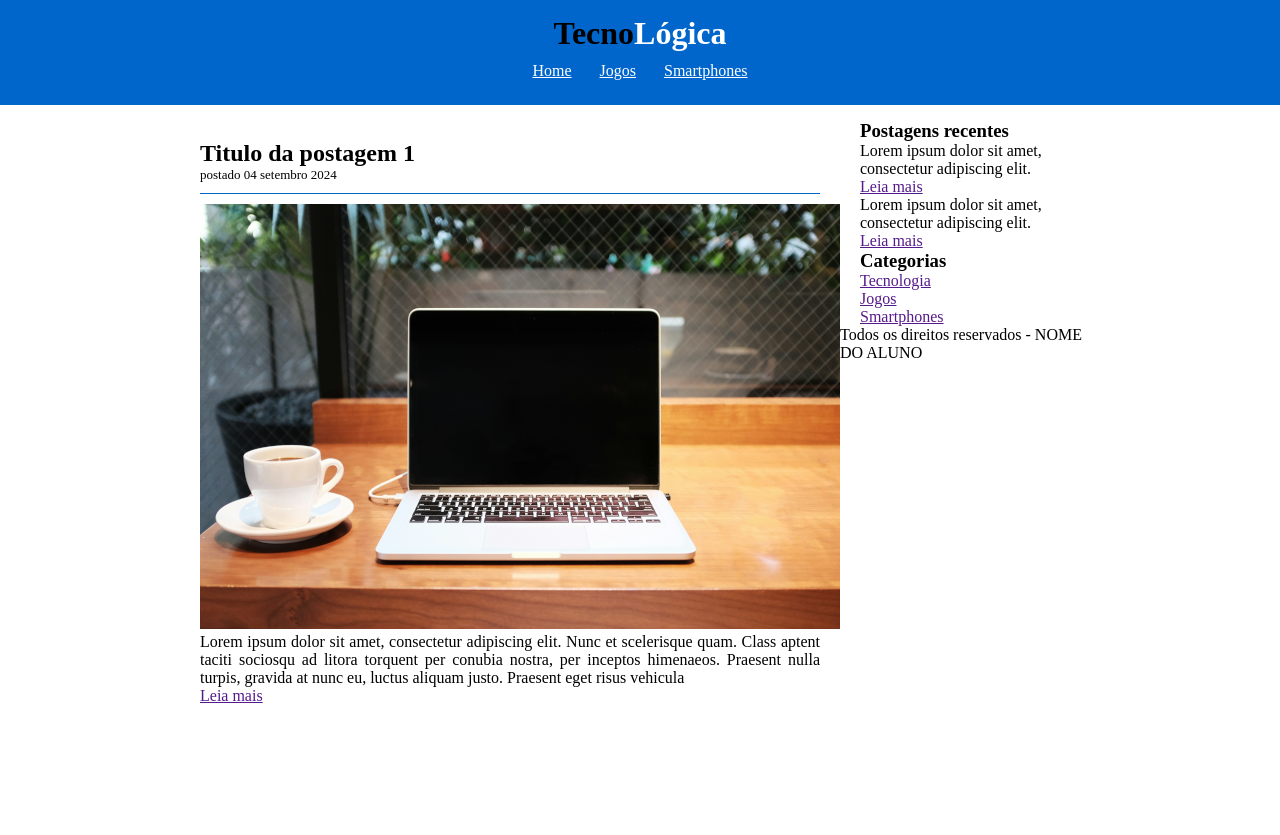
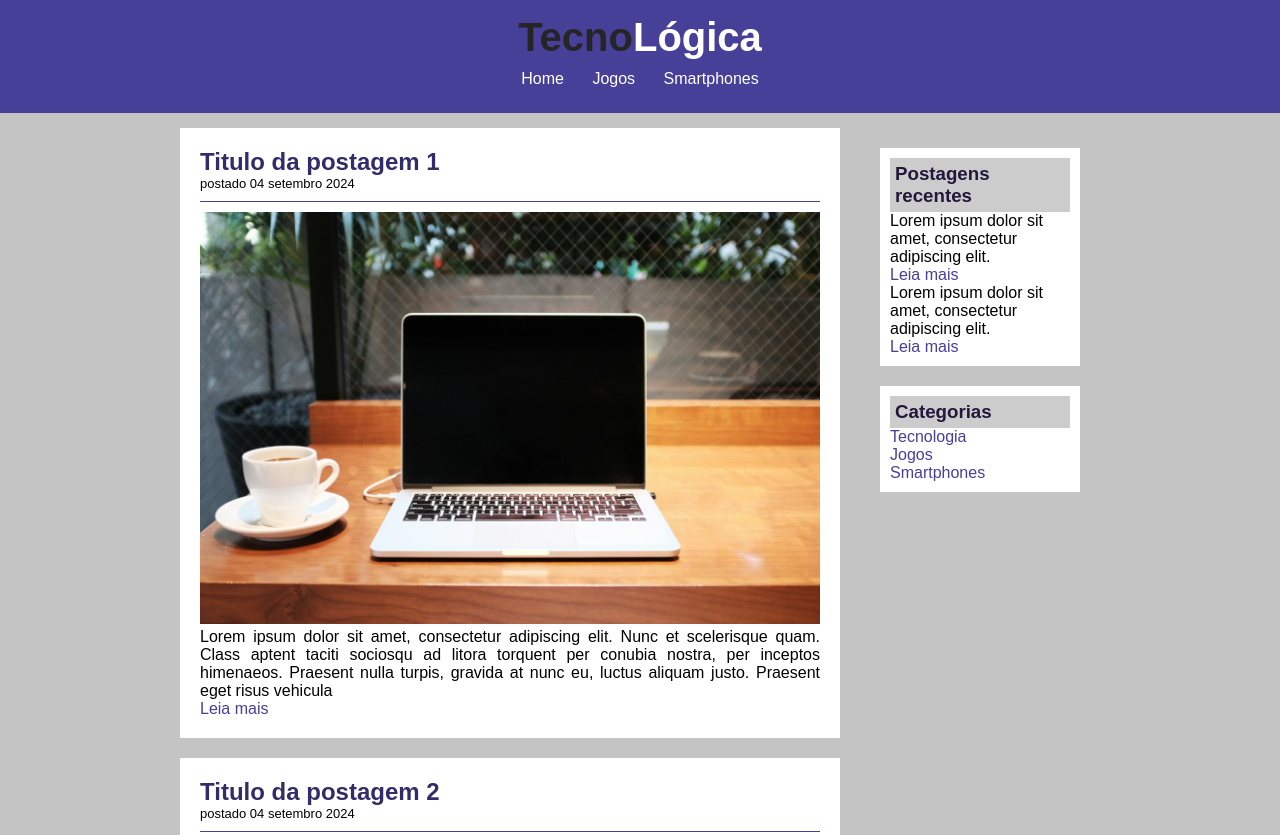
Before and after one commit to dinah-parag/Projeto-Tecnologica, a plain HTML site: page index.html in a window 1280 px wide. Shown: the top 835 px of the page. Before the commit the page ends 800 px from the top, so only its background shows below. Drawn offline with Linux system fonts and the light colour scheme.

Commit message:
pratica2WebC3

```diff
--- a/css/style.css
+++ b/css/style.css
@@ -7,10 +7,35 @@
 }
 
 /*
+****** FORMATAÇÕES GENÉRICAS ******
+*/
+
+body{
+    font-size: 16px;
+    font-family:Arial, Helvetica, sans-serif;
+    background-color: #C4C4C4;
+}
+
+h1{
+    color: #252525;
+    font-size: 40px;
+}
+
+h2{
+    color: #312d69;
+}
+
+h3{
+    color: #21183b;
+    background: #CCCCCC;
+    padding: 5px;
+}
+
+/*
 ****** HEADER ******
 */
 #header{
-    background-color: #0066CC;
+    background-color: #464099;
     padding: 15px;
     text-align: center;
 }
@@ -25,7 +50,7 @@
 }
 
 #header a:hover{
-    color: #0066CC;
+    color: #464099;
     background: #FFFFFF;
     text-decoration: none;
 }
@@ -58,14 +83,18 @@
 
 .data-post{
     font-size: 13px;
-    border-bottom: 1px solid #0066CC;
+    border-bottom: 1px solid #464099;
     padding-bottom: 10px;
     margin-bottom: 10px;
     display: block;
 }
 
+.img-post{
+    width: 620px;
+}
+
 /*
-****** Right SIDE ******
+****** RIGHT SIDE ******
 */
 
 #right-side{
@@ -73,7 +102,7 @@
     float: right;
 }
 
-#content-right{
+.content-right{
     background: #FFFFFF;
     padding: 10px;
     margin: 20px;
@@ -83,5 +112,32 @@
     font-size: 13px;
     padding: 5px;
     border-bottom: 1px dotted #CCCCCC;
+}
 
+/*
+****** FORMATAÇÃO LINKS  ******
+*/
+
+a{
+    text-decoration: none;
 }
+
+a:Link, a:visited{
+    color: #464099;
+}
+
+a:hover{
+    text-decoration: underline;
+}
+
+/*
+****** FOOTER ******
+*/
+
+#footer{
+    clear: both;
+    text-align: center;
+    padding: 15px;
+    background: #FFFFFF;
+    color: #464099;
+}
--- a/index.html
+++ b/index.html
@@ -34,6 +34,18 @@
                 <h2>Titulo da postagem 1</h2>
                 <span class="data-post">postado 04 setembro 2024</span>
                 <img class="img-post" src="imagens/tecnologia01.png">
+                <p>
+                    Lorem ipsum dolor sit amet, consectetur adipiscing elit. Nunc et scelerisque quam. Class aptent taciti sociosqu ad litora torquent per conubia nostra, per inceptos himenaeos. Praesent nulla turpis, gravida at nunc eu, luctus aliquam justo. Praesent eget risus vehicula
+                </p>
+                <a href="">Leia mais</a>
+            </div>
+            <!--fechamento postagem -->
+
+  <!-- abertura postagem -->
+            <div class="post">
+                <h2>Titulo da postagem 2</h2>
+                <span class="data-post">postado 04 setembro 2024</span>
+                <img class="img-post" src="imagens/tecnologia02.png">
                 <p>
                     Lorem ipsum dolor sit amet, consectetur adipiscing elit. Nunc et scelerisque quam. Class aptent taciti sociosqu ad litora torquent per conubia nostra, per inceptos himenaeos. Praesent nulla turpis, gravida at nunc eu, luctus aliquam justo. Praesent eget risus vehicula
                 </p>
```
Also changed, not shown: 1 other file.
